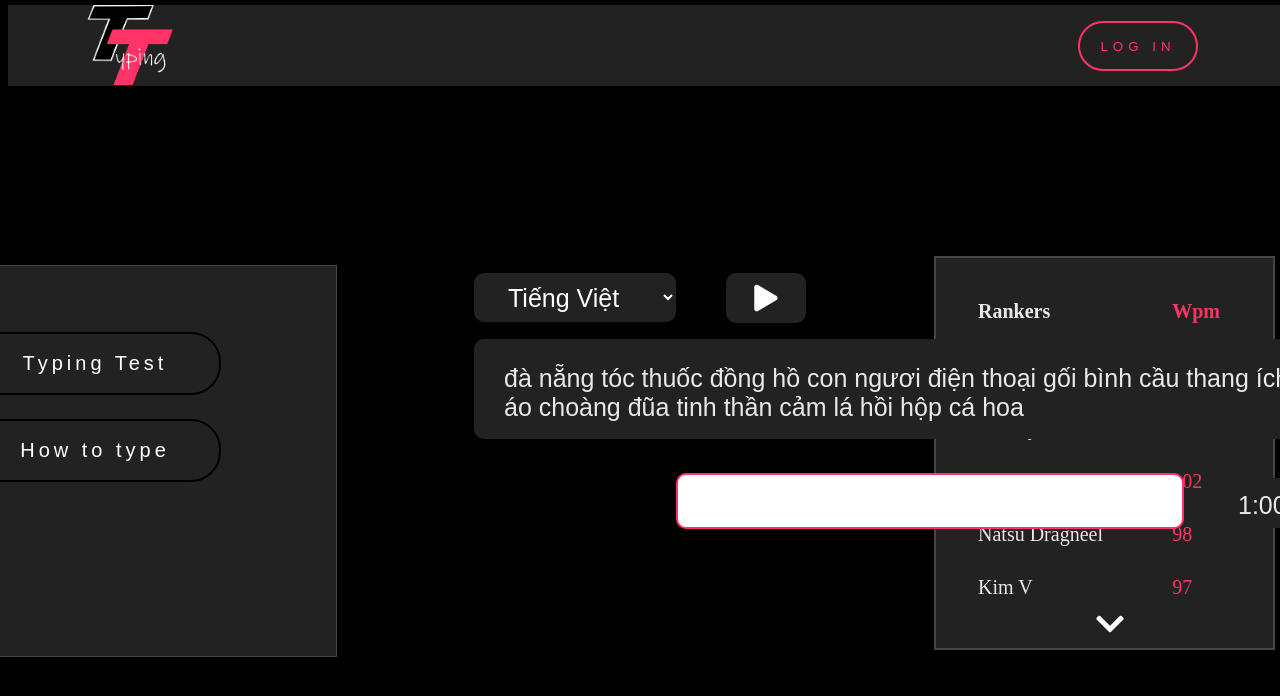
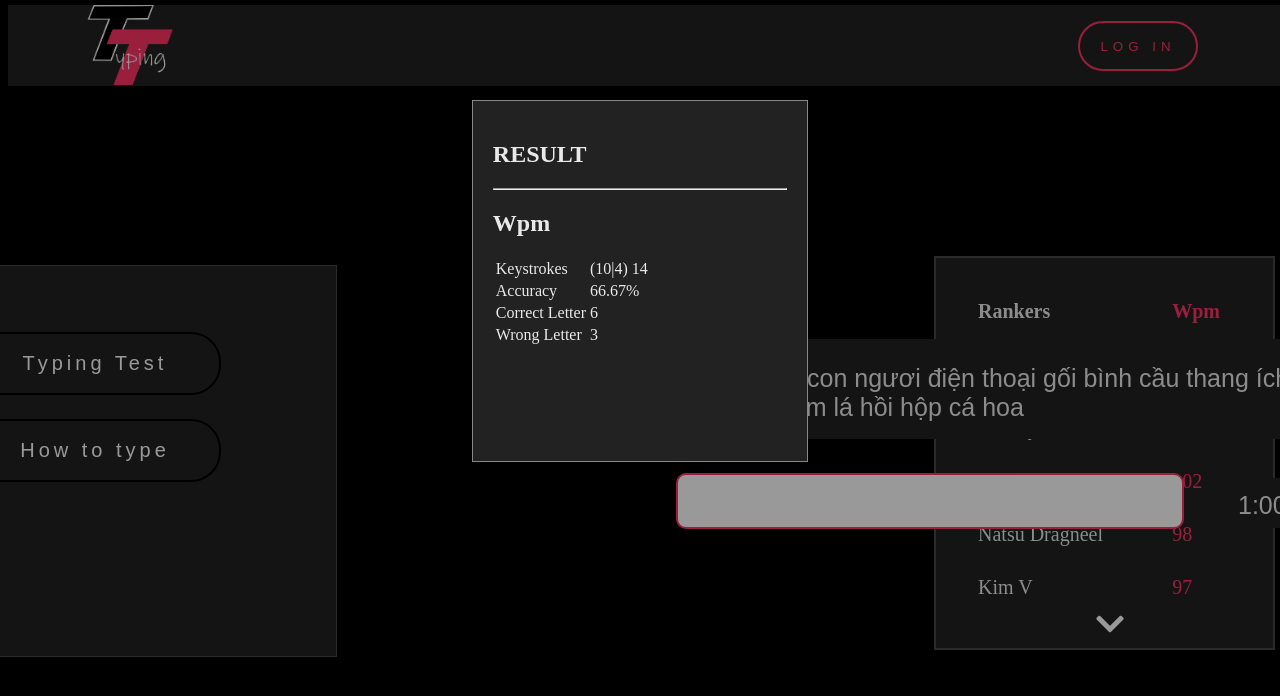
Before and after one commit to Trong-Hieu/Typing, a plain HTML site: page index.html in a window 1280 px wide. Both pictures are taken after a click on the button 766 px from the left and 298 px from the top of the page. Shown: the top 696 px of the page. Drawn offline with Linux system fonts and the light colour scheme.

Commit message:
add score modal

```diff
--- a/index.css
+++ b/index.css
@@ -9,6 +9,7 @@ body {
 
 @media all and (max-width: 1920){}
 
+/* navbar */
 .navbar {
     background-color: #222222;
 
@@ -62,6 +63,7 @@ body {
     color: white;
 }
 
+/* side bar and directive button */
 .leftSideBar {
     position: fixed;
     top: 265px;
@@ -116,6 +118,7 @@ body {
     color: #ff3366;
 }
 
+/* rank table */
 .rank {
     position: fixed;
     top: 256px;
@@ -125,7 +128,7 @@ body {
     border: 2px solid #464646;
     background-color: #222222;
 }
-table {
+.rank table {
     font-size: 20px;
 }
 
@@ -161,6 +164,8 @@ table {
     top: 350px;
     left: 160px;
 }
+
+/* main contain - typing */
 .typing {
     position: absolute;
     top: 265px;
@@ -251,3 +256,28 @@ table {
 
     background-color: #222222;
 }
+
+/* score modal */
+
+#scoreModal {
+    display: none; /* mặc định được ẩn đi */
+    position: fixed; /* vị trí cố định */
+    z-index: 1; /* Ưu tiên hiển thị trên cùng */
+    padding-top: 100px;
+    left: 0;
+    top: 0;
+    width: 100%;
+    height: 100%;
+    overflow: auto;
+    background-color: rgb(0,0,0);
+    background-color: rgba(0,0,0,0.4);
+}
+
+#modalContent {
+    background-color: #222222;
+    margin: auto;
+    padding: 20px;
+    border: 1px solid #888;
+    width: 23%;
+    height: 40%;
+}
--- a/index.html
+++ b/index.html
@@ -60,7 +60,7 @@
             <option value="">Tiếng Anh</option>
         </select>
 
-        <button id="startButton">
+        <button onclick="myfunction()" id="startButton">
             <i class="fas fa-play fa-2x" style="color: white;"></i>
         </button>
 
@@ -80,6 +80,34 @@
 
     </div>
 
+    <div id="scoreModal">
+        <div id="modalContent">
+            <h2>RESULT</h2>
+            <hr>
+            <h2>Wpm</h2>
+            <table>
+                <tr>
+                    <td>Keystrokes</td>
+                    <td>(10|4) 14</td>
+                </tr>
+                <tr>
+                    <td>Accuracy</td>
+                    <td>66.67%</td>
+                </tr>
+                <tr>
+                    <td>Correct Letter</td>
+                    <td>6</td>
+                </tr>
+                <tr>
+                    <td>Wrong Letter</td>
+                    <td>3</td>
+                </tr>
+            </table>
+
+        </div>
+
+    </div>
+
     <!-- <script>
         // Add active class to the current button (highlight it)
         var header = document.getElementsByClassName("pages");
@@ -92,5 +120,6 @@
           });
         }
     </script> -->
+    <script src="main.js"></script>
 </body>
 </html>
--- a/main.js
+++ b/main.js
@@ -162,3 +162,6 @@ function reset(){
     text = " " + document.getElementById("text").value;
     textIndex = 0;
 }
+function myfunction(){
+    scoreModal.style.display = "block";
+}
```
